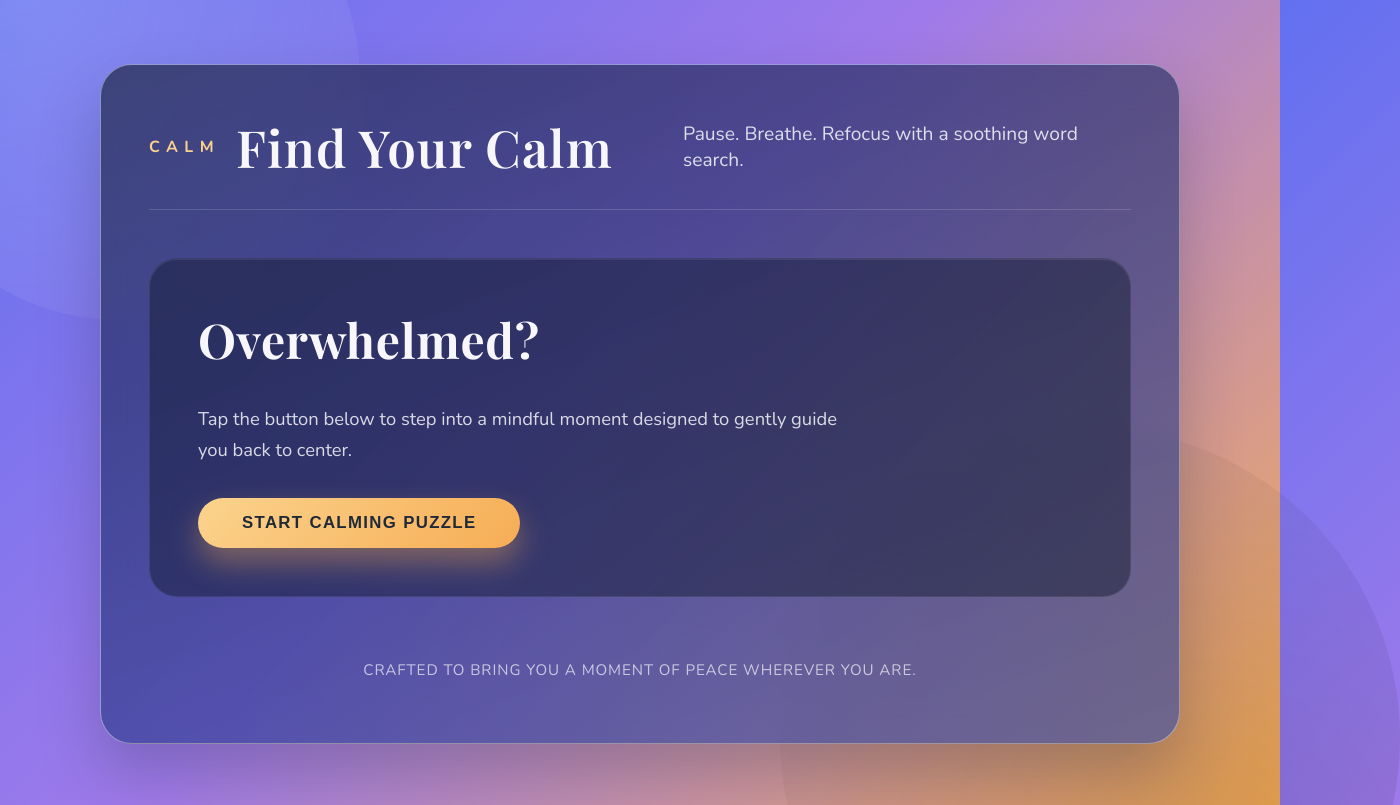
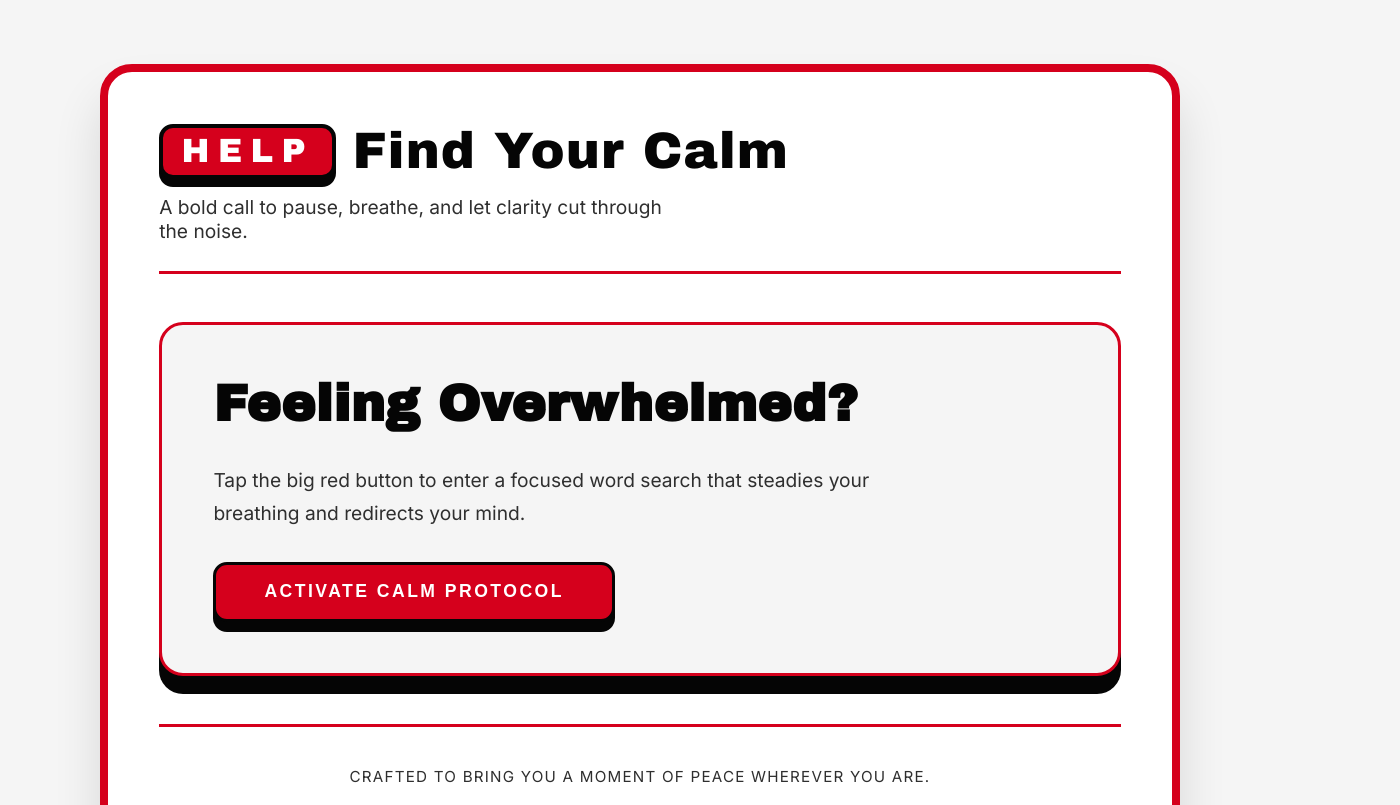
Before and after one commit to drs-az/Calm, a plain HTML site: page index.html in a window 1280 px wide. Shown: the top 805 px of the page, 1400 px wide, since content can reach past the window. Drawn offline with nearby package versions, Linux system fonts and the light colour scheme.

Commit message:
Adopt red HELP sign styling

```diff
--- a/index.html
+++ b/index.html
@@ -12,23 +12,23 @@
     <div class="app-shell">
         <header class="app-header">
             <div class="brand">
-                <span class="brand-mark">Calm</span>
+                <span class="brand-mark">Help</span>
                 <h1 class="brand-title">Find Your Calm</h1>
             </div>
-            <p class="tagline">Pause. Breathe. Refocus with a soothing word search.</p>
+            <p class="tagline">A bold call to pause, breathe, and let clarity cut through the noise.</p>
         </header>
         <main class="app-main">
             <section id="start-screen" class="screen">
                 <div class="screen-content">
-                    <h2 class="screen-title">Overwhelmed?</h2>
-                    <p class="screen-subtitle">Tap the button below to step into a mindful moment designed to gently guide you back to center.</p>
-                    <button id="help-button" class="primary-button">Start Calming Puzzle</button>
+                    <h2 class="screen-title">Feeling Overwhelmed?</h2>
+                    <p class="screen-subtitle">Tap the big red button to enter a focused word search that steadies your breathing and redirects your mind.</p>
+                    <button id="help-button" class="primary-button">Activate Calm Protocol</button>
                 </div>
             </section>
             <section id="puzzle-screen" class="screen hidden">
                 <div class="screen-content">
-                    <h2 class="screen-title">Find the Words</h2>
-                    <p class="screen-subtitle">Trace each word from the list in the grid. Every find slows things down a little more.</p>
+                    <h2 class="screen-title">Trace the Signal Words</h2>
+                    <p class="screen-subtitle">Follow each steadying word inside the grid. Every successful trace dials the tension down another notch.</p>
                     <div class="game-surface">
                         <aside class="word-bank">
                             <h3>Focus Words</h3>
@@ -42,9 +42,9 @@
             </section>
             <section id="congrats-screen" class="screen hidden">
                 <div class="screen-content">
-                    <h2 class="screen-title">Congratulations!</h2>
-                    <p class="screen-subtitle">You did it! Take a deep breath and remember, everything will be okay.</p>
-                    <button id="restart-button" class="primary-button">Play Again</button>
+                    <h2 class="screen-title">All Clear!</h2>
+                    <p class="screen-subtitle">Take in the stillness you created. When you're ready, you can run the calm sequence again.</p>
+                    <button id="restart-button" class="primary-button">Run It Again</button>
                 </div>
             </section>
         </main>
--- a/style.css
+++ b/style.css
@@ -1,17 +1,16 @@
-@import url('https://fonts.googleapis.com/css2?family=Nunito:wght@300;400;600;700&family=Playfair+Display:wght@600;700&display=swap');
+@import url('https://fonts.googleapis.com/css2?family=Archivo+Black&family=Inter:wght@400;500;600;700&display=swap');
 
 :root {
-    --bg-gradient: linear-gradient(135deg, #6270f0 0%, #9f7aea 45%, #f6ad55 100%);
-    --card-bg: rgba(255, 255, 255, 0.1);
-    --card-border: rgba(255, 255, 255, 0.4);
-    --text-primary: #f7f7fb;
-    --text-secondary: rgba(247, 247, 251, 0.85);
-    --accent: #fbd38d;
-    --accent-strong: #f6ad55;
-    --success: #68d391;
-    --danger: #fc8181;
-    --shadow-soft: 0 30px 60px rgba(31, 41, 55, 0.25);
-    --shadow-inner: inset 0 0 0 1px rgba(255, 255, 255, 0.35);
+    --white: #ffffff;
+    --off-white: #f5f5f5;
+    --black: #050505;
+    --charcoal: #1c1c1c;
+    --signal-red: #d5001c;
+    --signal-red-dark: #ab0016;
+    --steel: #2f2f2f;
+    --divider: rgba(5, 5, 5, 0.12);
+    --shadow-soft: 0 24px 48px rgba(5, 5, 5, 0.15);
+    --shadow-inner: inset 0 0 0 1px rgba(5, 5, 5, 0.08);
 }
 
 * {
@@ -21,51 +20,22 @@
 body {
     min-height: 100vh;
     margin: 0;
-    font-family: 'Nunito', sans-serif;
-    background: var(--bg-gradient);
-    color: var(--text-primary);
+    font-family: 'Inter', sans-serif;
+    background: var(--off-white);
+    color: var(--charcoal);
     display: flex;
     justify-content: center;
     align-items: stretch;
     padding: clamp(24px, 5vw, 72px);
-    position: relative;
-    overflow-x: hidden;
-}
-
-body::before,
-body::after {
-    content: '';
-    position: absolute;
-    border-radius: 999px;
-    filter: blur(0);
-    opacity: 0.35;
-    z-index: 0;
-}
-
-body::before {
-    width: 480px;
-    height: 480px;
-    background: radial-gradient(circle at 30% 30%, rgba(255, 255, 255, 0.55), rgba(255, 255, 255, 0));
-    top: -160px;
-    left: -120px;
-}
-
-body::after {
-    width: 620px;
-    height: 620px;
-    background: radial-gradient(circle at 70% 70%, rgba(0, 0, 0, 0.35), rgba(0, 0, 0, 0));
-    bottom: -240px;
-    right: -120px;
 }
 
 .app-shell {
     width: min(1080px, 100%);
-    background: linear-gradient(160deg, rgba(15, 23, 42, 0.6), rgba(30, 64, 175, 0.55));
+    background: var(--white);
     border-radius: 32px;
-    padding: clamp(28px, 4vw, 48px);
-    box-shadow: var(--shadow-soft);
-    border: 1px solid var(--card-border);
-    backdrop-filter: blur(18px);
+    padding: clamp(32px, 4vw, 56px);
+    box-shadow: 0 24px 0 var(--black), 0 32px 48px rgba(5, 5, 5, 0.12);
+    border: 8px solid var(--signal-red);
     display: flex;
     flex-direction: column;
     gap: clamp(32px, 5vw, 48px);
@@ -79,7 +49,7 @@ body::after {
     justify-content: space-between;
     align-items: center;
     gap: 16px 32px;
-    border-bottom: 1px solid rgba(255, 255, 255, 0.15);
+    border-bottom: 3px solid var(--signal-red);
     padding-bottom: clamp(16px, 2.5vw, 28px);
 }
 
@@ -90,26 +60,35 @@ body::after {
 }
 
 .brand-mark {
-    font-size: 1rem;
+    font-family: 'Archivo Black', sans-serif;
+    font-size: clamp(1.5rem, 3vw, 2.1rem);
     text-transform: uppercase;
-    letter-spacing: 0.4em;
-    color: var(--accent);
-    font-weight: 700;
+    letter-spacing: 0.25em;
+    color: var(--white);
+    background: var(--signal-red);
+    border: 4px solid var(--black);
+    border-radius: 14px;
+    padding: 0.35rem 1.15rem;
+    box-shadow: 0 8px 0 var(--black);
+    display: inline-flex;
+    align-items: center;
+    justify-content: center;
 }
 
 .brand-title {
     margin: 0;
-    font-size: clamp(2rem, 4vw, 3.5rem);
-    font-family: 'Playfair Display', serif;
-    font-weight: 600;
+    font-size: clamp(2.1rem, 4vw, 3.6rem);
+    font-family: 'Archivo Black', sans-serif;
+    font-weight: 400;
     letter-spacing: 0.02em;
+    color: var(--black);
 }
 
 .tagline {
     margin: 0;
     font-size: clamp(1rem, 2vw, 1.2rem);
-    color: var(--text-secondary);
-    max-width: 28rem;
+    color: var(--steel);
+    max-width: 32rem;
 }
 
 .app-main {
@@ -127,55 +106,58 @@ body::after {
 
 .screen-content {
     width: 100%;
-    background: rgba(15, 23, 42, 0.45);
-    border-radius: 28px;
-    padding: clamp(28px, 4vw, 48px);
-    border: 1px solid rgba(255, 255, 255, 0.08);
-    box-shadow: inset 0 1px 0 rgba(255, 255, 255, 0.08);
+    background: var(--off-white);
+    border-radius: 24px;
+    padding: clamp(32px, 4vw, 52px);
+    border: 3px solid var(--signal-red);
+    box-shadow: 0 18px 0 var(--black);
     display: flex;
     flex-direction: column;
-    gap: clamp(16px, 3vw, 32px);
+    gap: clamp(18px, 3vw, 32px);
 }
 
 .screen-title {
     margin: 0;
-    font-family: 'Playfair Display', serif;
-    font-size: clamp(2.25rem, 4vw, 3rem);
-    letter-spacing: 0.015em;
+    font-family: 'Archivo Black', sans-serif;
+    font-size: clamp(2.4rem, 4.5vw, 3.2rem);
+    letter-spacing: 0.01em;
+    color: var(--black);
 }
 
 .screen-subtitle {
     margin: 0;
-    font-size: clamp(1rem, 2.2vw, 1.15rem);
+    font-size: clamp(1.05rem, 2.1vw, 1.2rem);
     line-height: 1.7;
-    color: var(--text-secondary);
+    color: var(--steel);
     max-width: 60ch;
 }
 
 .primary-button {
     align-self: flex-start;
-    background: linear-gradient(135deg, var(--accent) 0%, var(--accent-strong) 100%);
-    color: #1f2937;
+    background: var(--signal-red);
+    color: var(--white);
     font-weight: 700;
-    font-size: 1.05rem;
-    padding: 0.95rem 2.75rem;
-    border: none;
-    border-radius: 999px;
+    font-size: 1.1rem;
+    padding: 1.05rem 3rem;
+    border: 3px solid var(--black);
+    border-radius: 14px;
     cursor: pointer;
-    transition: transform 0.2s ease, box-shadow 0.2s ease;
-    box-shadow: 0 15px 30px rgba(246, 173, 85, 0.4);
+    transition: transform 0.15s ease, box-shadow 0.15s ease, background 0.2s ease;
+    box-shadow: 0 10px 0 var(--black);
     text-transform: uppercase;
-    letter-spacing: 0.08em;
+    letter-spacing: 0.14em;
 }
 
 .primary-button:hover,
 .primary-button:focus {
-    transform: translateY(-2px) scale(1.01);
-    box-shadow: 0 18px 35px rgba(246, 173, 85, 0.5);
+    transform: translateY(-3px);
+    background: var(--signal-red-dark);
+    box-shadow: 0 14px 0 var(--black);
 }
 
 .primary-button:active {
-    transform: translateY(0) scale(0.99);
+    transform: translateY(0);
+    box-shadow: 0 6px 0 var(--black);
 }
 
 .game-surface {
@@ -186,11 +168,11 @@ body::after {
 }
 
 .word-bank {
-    background: rgba(255, 255, 255, 0.06);
-    border-radius: 24px;
-    padding: clamp(18px, 3vw, 28px);
-    border: 1px solid rgba(255, 255, 255, 0.12);
-    box-shadow: inset 0 1px 0 rgba(255, 255, 255, 0.12);
+    background: var(--white);
+    border-radius: 18px;
+    padding: clamp(20px, 3vw, 28px);
+    border: 3px solid var(--signal-red);
+    box-shadow: 0 12px 0 var(--black);
     display: flex;
     flex-direction: column;
     gap: 16px;
@@ -201,7 +183,8 @@ body::after {
     font-size: 1.1rem;
     text-transform: uppercase;
     letter-spacing: 0.2em;
-    color: rgba(255, 255, 255, 0.75);
+    color: var(--signal-red);
+    font-family: 'Archivo Black', sans-serif;
 }
 
 .word-list {
@@ -211,38 +194,47 @@ body::after {
 }
 
 .word {
-    background: rgba(15, 23, 42, 0.65);
-    border-radius: 14px;
-    padding: 8px 12px;
+    background: var(--off-white);
+    border-radius: 12px;
+    padding: 10px 12px;
     text-align: center;
-    letter-spacing: 0.1em;
+    letter-spacing: 0.16em;
     text-transform: uppercase;
     font-weight: 600;
-    border: 1px solid rgba(255, 255, 255, 0.12);
-    transition: background 0.3s ease, color 0.3s ease;
+    border: 2px solid var(--signal-red);
+    color: var(--charcoal);
+    box-shadow: 0 6px 0 var(--black);
+    transition: transform 0.15s ease, background 0.3s ease, color 0.3s ease, box-shadow 0.15s ease;
 }
 
 .word.found {
-    background: rgba(104, 211, 145, 0.35);
-    color: #e6fffa;
-    border-color: rgba(104, 211, 145, 0.55);
+    background: var(--signal-red);
+    color: var(--white);
+    border-color: var(--signal-red);
     text-decoration: none;
+    transform: translateY(3px);
+    box-shadow: 0 3px 0 var(--black);
+}
+
+.word:not(.found):hover {
+    transform: translateY(-2px);
+    box-shadow: 0 8px 0 var(--black);
 }
 
 .grid-wrapper {
-    background: rgba(255, 255, 255, 0.04);
-    border-radius: 28px;
-    padding: clamp(16px, 2.5vw, 28px);
-    border: 1px solid rgba(255, 255, 255, 0.08);
-    box-shadow: inset 0 1px 0 rgba(255, 255, 255, 0.08);
+    background: var(--white);
+    border-radius: 24px;
+    padding: clamp(18px, 2.5vw, 28px);
+    border: 3px solid var(--signal-red);
+    box-shadow: 0 12px 0 var(--black);
 }
 
 .grid {
     display: grid;
     grid-template-columns: repeat(15, 1fr);
     aspect-ratio: 1 / 1;
-    width: min(72vw, 520px);
-    gap: 4px;
+    width: min(90vw, 560px);
+    gap: clamp(4px, 1vw, 6px);
     margin: 0 auto;
 }
 
@@ -250,34 +242,36 @@ body::after {
     display: flex;
     justify-content: center;
     align-items: center;
-    background: rgba(15, 23, 42, 0.8);
-    border-radius: 12px;
-    border: 1px solid rgba(255, 255, 255, 0.08);
-    font-size: clamp(0.85rem, 2vw, 1.2rem);
-    font-weight: 600;
+    background: var(--charcoal);
+    border-radius: 10px;
+    border: 2px solid var(--black);
+    font-size: clamp(0.9rem, 2.4vw, 1.5rem);
+    font-weight: 700;
     text-transform: uppercase;
-    color: var(--text-primary);
+    color: var(--white);
     cursor: pointer;
-    transition: transform 0.15s ease, background 0.2s ease, border-color 0.2s ease;
+    transition: transform 0.12s ease, background 0.2s ease, border-color 0.2s ease, color 0.2s ease;
     user-select: none;
-    box-shadow: var(--shadow-inner);
+    letter-spacing: 0;
+    overflow: hidden;
+    line-height: 1;
 }
 
 .cell:hover {
     transform: translateY(-2px);
-    border-color: rgba(255, 255, 255, 0.3);
+    border-color: var(--signal-red);
 }
 
 .cell.selected {
-    background: rgba(251, 211, 141, 0.6);
-    color: #1f2937;
-    border-color: rgba(251, 211, 141, 0.9);
+    background: var(--signal-red);
+    color: var(--white);
+    border-color: var(--signal-red-dark);
 }
 
 .cell.found {
-    background: rgba(104, 211, 145, 0.7);
-    color: #052e16;
-    border-color: rgba(104, 211, 145, 0.95);
+    background: var(--white);
+    color: var(--signal-red);
+    border-color: var(--signal-red);
     transform: scale(0.98);
 }
 
@@ -285,9 +279,11 @@ body::after {
     margin-top: auto;
     text-align: center;
     font-size: 0.95rem;
-    color: rgba(247, 247, 251, 0.7);
-    letter-spacing: 0.06em;
+    color: var(--steel);
+    letter-spacing: 0.08em;
     text-transform: uppercase;
+    border-top: 3px solid var(--signal-red);
+    padding-top: 24px;
 }
 
 .hidden {
```
